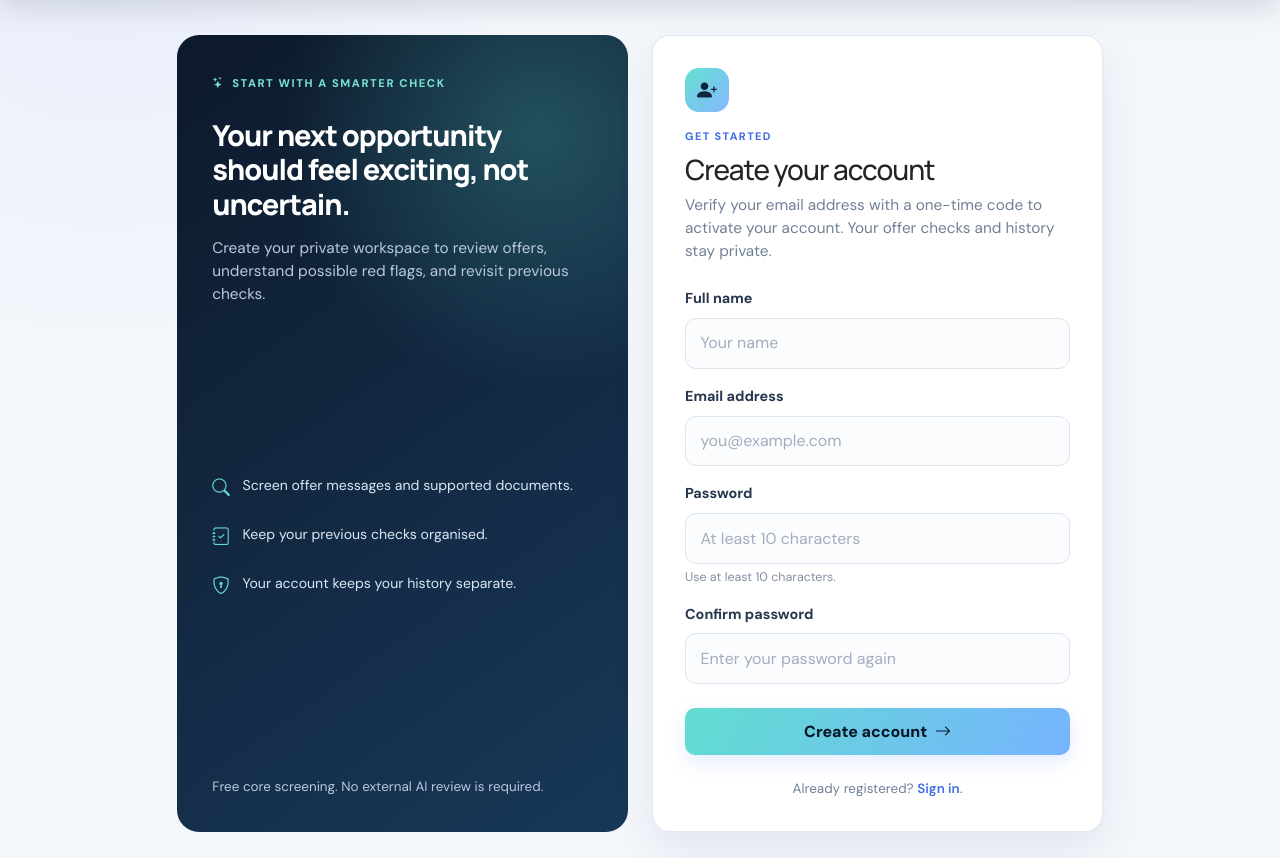
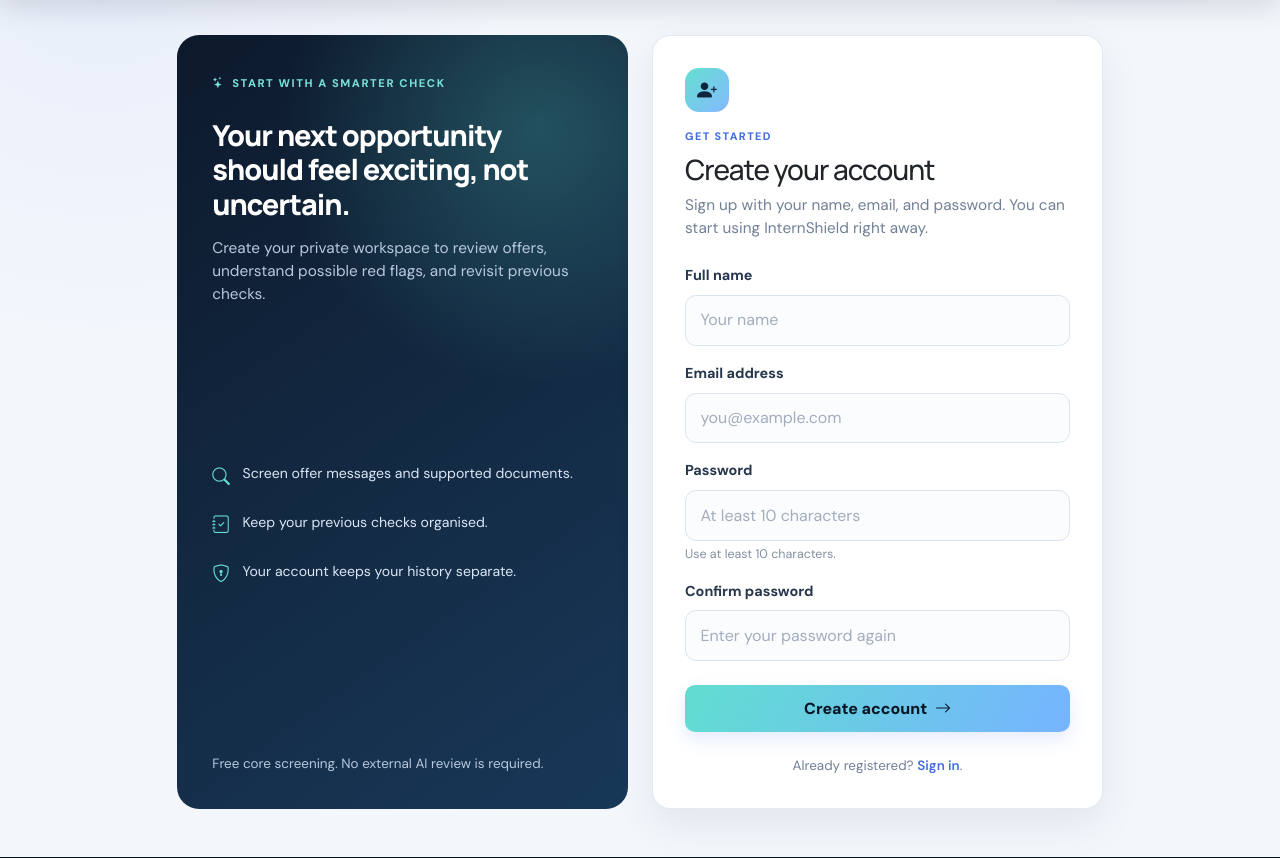
Before and after one commit to Chirantan112/InternShield, a Flask app: page /register in a window 1280 px wide. Shown: the part 76-934 px from the top of the page. Run offline with Flask 3, Linux system fonts and the light colour scheme; parts of the project's set-up code (start-up, migrations or seed data) failed here and were passed over.

Commit message:
Remove OTP messaging from registration page

```diff
--- a/internshield/templates/register.html
+++ b/internshield/templates/register.html
@@ -23,7 +23,7 @@
         <div class="auth-orb"><i class="bi bi-person-plus-fill"></i></div>
         <p class="text-primary text-uppercase small fw-bold mb-2">Get started</p>
         <h1 class="h3 mb-2">Create your account</h1>
-        <p class="text-secondary mb-4">Verify your email address with a one-time code to activate your account. Your offer checks and history stay private.</p>
+        <p class="text-secondary mb-4">Sign up with your name, email, and password. You can start using InternShield right away.</p>
         <form method="post" action="{{ url_for('auth.register') }}">
           <input type="hidden" name="csrf_token" value="{{ csrf_token() }}">
           <div class="mb-3">
```
